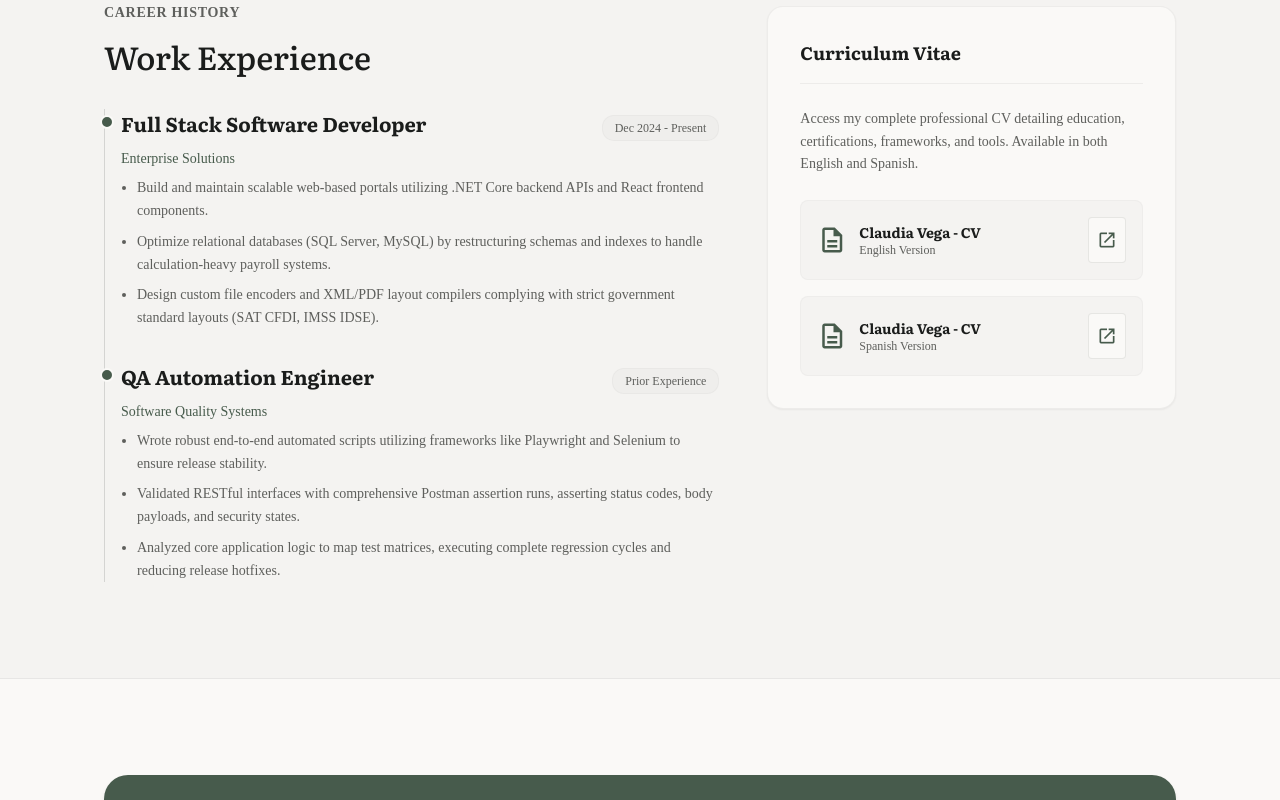
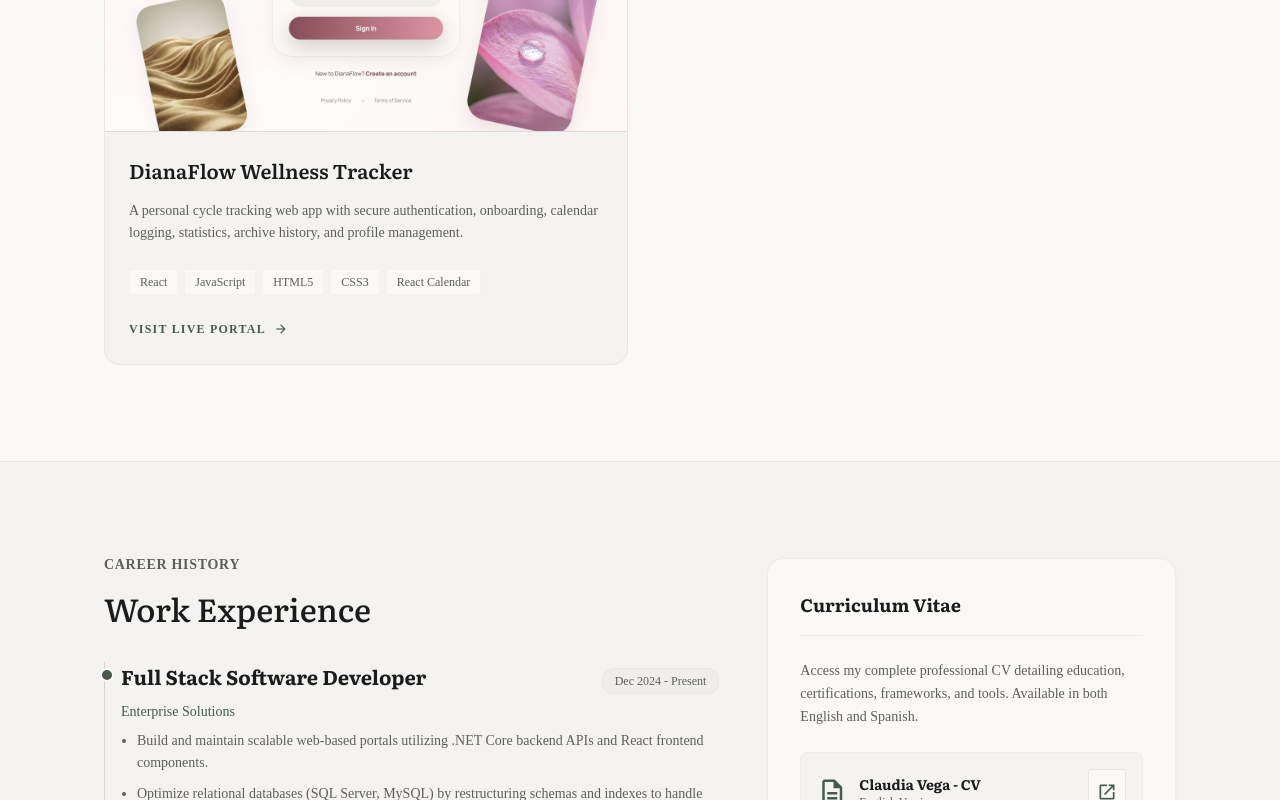
Before and after one commit to claudiamv31/portfolio, a React (Create React App) app: page / in a window 1280 px wide. Shown: the part 4180-4980 px from the top of the page. Built offline with nearby package versions, Linux system fonts and the light colour scheme; a web font is replaced by a local one.

Commit message:
addition of the proyect dianaflow

```diff
--- a/src/components/Proyects.js
+++ b/src/components/Proyects.js
@@ -1,5 +1,6 @@
 import { useState } from 'react';
 import clavtvImg from '../assets/clavtv.png';
+import dianaflow from '../assets/dianaflow.png';
 import pokewiki from '../assets/pokewiki.png';
 
 const Projects = () => {
@@ -341,6 +342,15 @@ const Projects = () => {
       image: pokewiki,
       link: 'https://pokewikiapp.netlify.app',
     },
+    {
+      id: 'dianaflow',
+      title: 'DianaFlow Wellness Tracker',
+      description:
+        'A personal cycle tracking web app with secure authentication, onboarding, calendar logging, statistics, archive history, and profile management.',
+      tech: ['React', 'JavaScript', 'HTML5', 'CSS3', 'React Calendar'],
+      image: dianaflow,
+      link: 'https://dianaflow.netlify.app',
+    },
   ];
 
   return (
--- a/src/components/Resume.js
+++ b/src/components/Resume.js
@@ -11,13 +11,14 @@ const Resume = () => {
       ],
     },
     {
-      role: 'QA Automation Engineer',
-      company: 'Software Quality Systems',
-      period: 'Prior Experience',
+      role: 'Junior QA Tester',
+      company: 'Exito Software',
+      period: 'Mar 2022 - Aug 2022',
       details: [
-        'Wrote robust end-to-end automated scripts utilizing frameworks like Playwright and Selenium to ensure release stability.',
-        'Validated RESTful interfaces with comprehensive Postman assertion runs, asserting status codes, body payloads, and security states.',
-        'Analyzed core application logic to map test matrices, executing complete regression cycles and reducing release hotfixes.',
+        'Designed and executed manual test cases for web and desktop applications across functional, regression, bug-fix, and release validation scenarios.',
+        'Developed automated end-to-end scripts with JavaScript, TestCafe, and Selenium to validate repetitive workflows and improve regression consistency.',
+        'Tested APIs and critical business flows, creating defect reports with reproduction steps, evidence, severity, expected results, and actual results.',
+        'Supported load/performance validation with scripted user-flow scenarios and re-tested bug fixes before release to reduce regressions.',
       ],
     },
   ];
--- a/src/components/Skills.js
+++ b/src/components/Skills.js
@@ -36,8 +36,8 @@ const Skills = () => {
       id: 'qa',
       label: 'Quality Assurance',
       icon: 'fact_check',
-      description: 'My native advantage. I design comprehensive test plans, write end-to-end regression scripts, and perform rigorous validation.',
-      skills: ['Automated Scripts', 'API Testing', 'Regression Testing', 'Manual Testing']
+      description: 'My native advantage. I design manual test cases, write JavaScript end-to-end scripts, validate APIs, and re-test bug fixes before release.',
+      skills: ['JavaScript Automation', 'TestCafe', 'Selenium', 'API Testing', 'Regression Testing', 'Manual Testing']
     }
   ];
 
```
Also changed, not shown: src/assets/dianaflow.png (added).
